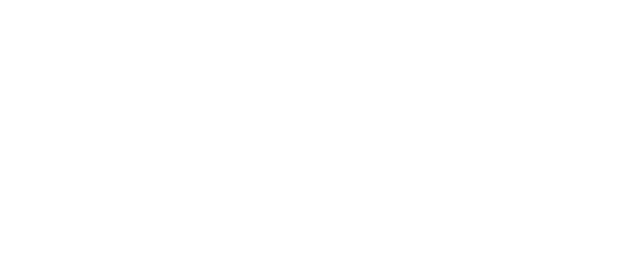
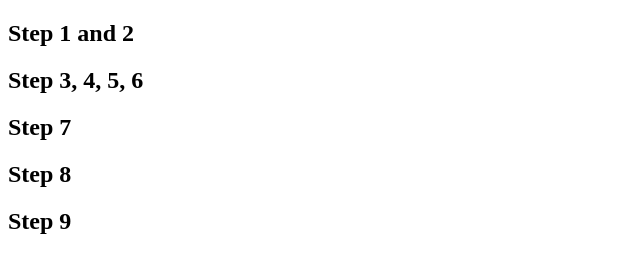
Before and after one commit to yurimann/first-ajax, a plain HTML site: page index.html in a window 1280 px wide. Shown: the whole page, without its empty margins (0-640 px from the left). Drawn offline with nearby package versions, Linux system fonts and the light colour scheme.

```diff
--- a/index.html
+++ b/index.html
@@ -8,5 +8,25 @@
   </head>
   <body>
 
+    <section id="step12">
+      <h2>Step 1 and 2</h2>
+    </section>
+
+    <section id="step3456">
+      <h2>Step 3, 4, 5, 6</h2>
+    </section>
+
+    <section id="step7">
+      <h2>Step 7</h2>
+    </section>
+
+    <section id="step8">
+      <h2>Step 8</h2>
+    </section>
+
+    <section id="step9">
+      <h2>Step 9</h2>
+    </section>
+
   </body>
 </html>
```
Also changed, not shown: 1 other file.
